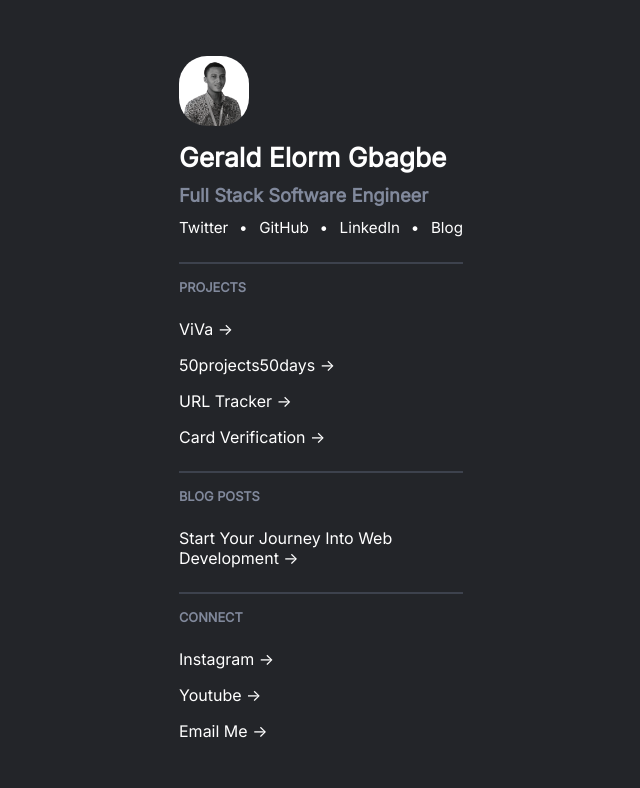
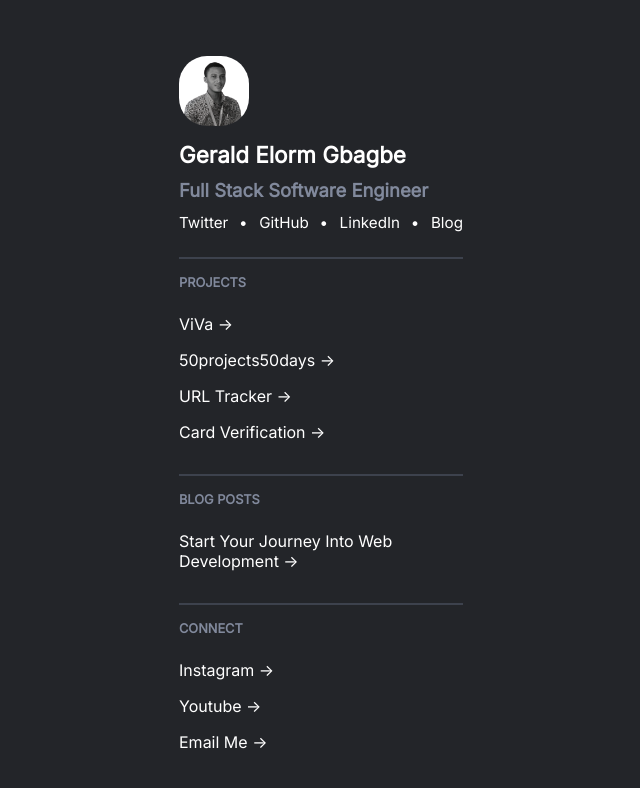
Before and after one commit to geraldelorm/geraldelorm.tech, a plain HTML site: page index.html in a window 1280 px wide. Shown: the whole page, without its empty margins (319-959 px from the left). Drawn offline with Linux system fonts and the light colour scheme.

Commit message:
initial minimal site

```diff
--- a/css/style.css
+++ b/css/style.css
@@ -24,7 +24,7 @@ body {
   border-radius: 40%;
 }
 .name {
-  font-size: 1.65rem;
+  font-size: 1.4rem;
   font-weight: 600;
   margin: 0.7rem 0;
 }
@@ -59,7 +59,7 @@ a:hover {
 .section {
   border-top: 2px solid #3d424d;
   padding-top: 1rem;
-  margin-bottom: 1rem;
+  margin-bottom: 1.5rem;
 }
 .section h2 {
   color: #81899c;
```
